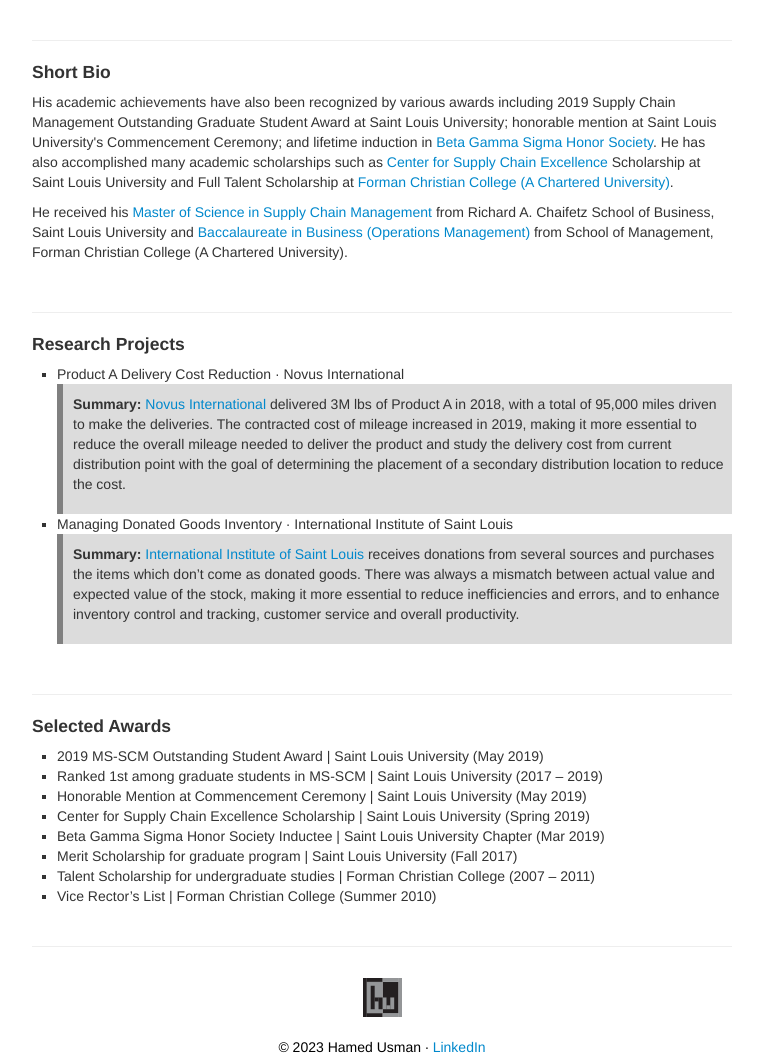
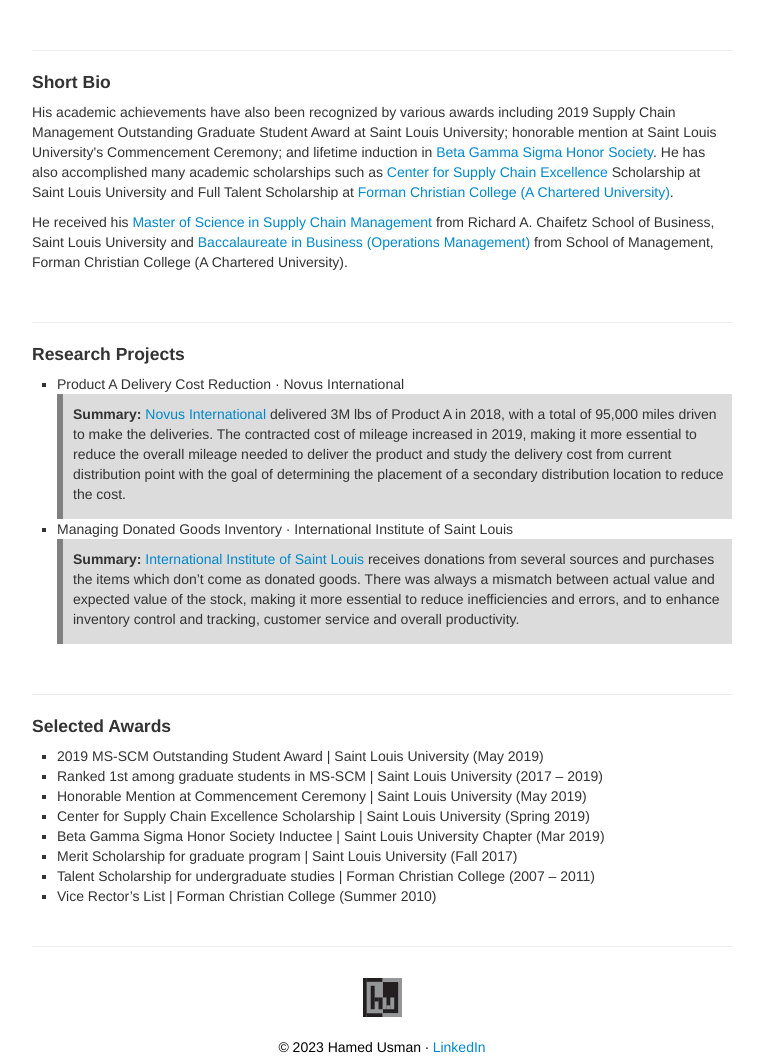
Before and after one commit to hamedusman/hamedusman.github.io, a Jekyll site: the page built from index.md, in a window 1280 px wide. Shown: the part 289-1346 px from the top of the page, without its empty margins (258-1021 px from the left). Built offline with Jekyll 4.4.1, drawn with Linux system fonts in a browser that asks for light colours.

Commit message:
Update my_custom_css.css

```diff
--- a/assets/themes/twitter/css/my_custom_css.css
+++ b/assets/themes/twitter/css/my_custom_css.css
@@ -81,7 +81,7 @@
     border-left: 6px solid #808080;
     padding-left: 10px;
     padding-top:10px;
-    padding-bottom:10px;
+    padding-bottom:5px;
 }
 
 .danger {
@@ -186,6 +186,6 @@
  width:97.5%;
  border:0px;
  background-color: #ffffff;
- padding:0px;
+ padding-top:10px;
  text-align: center;
 }
```
